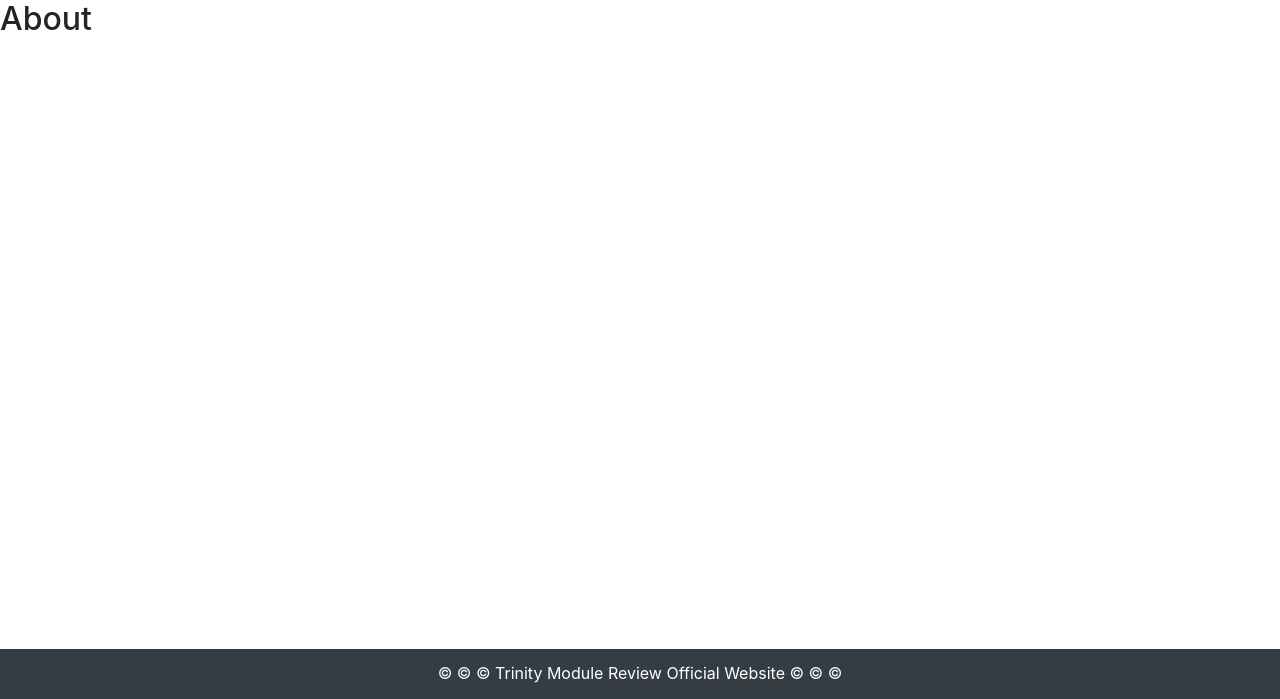
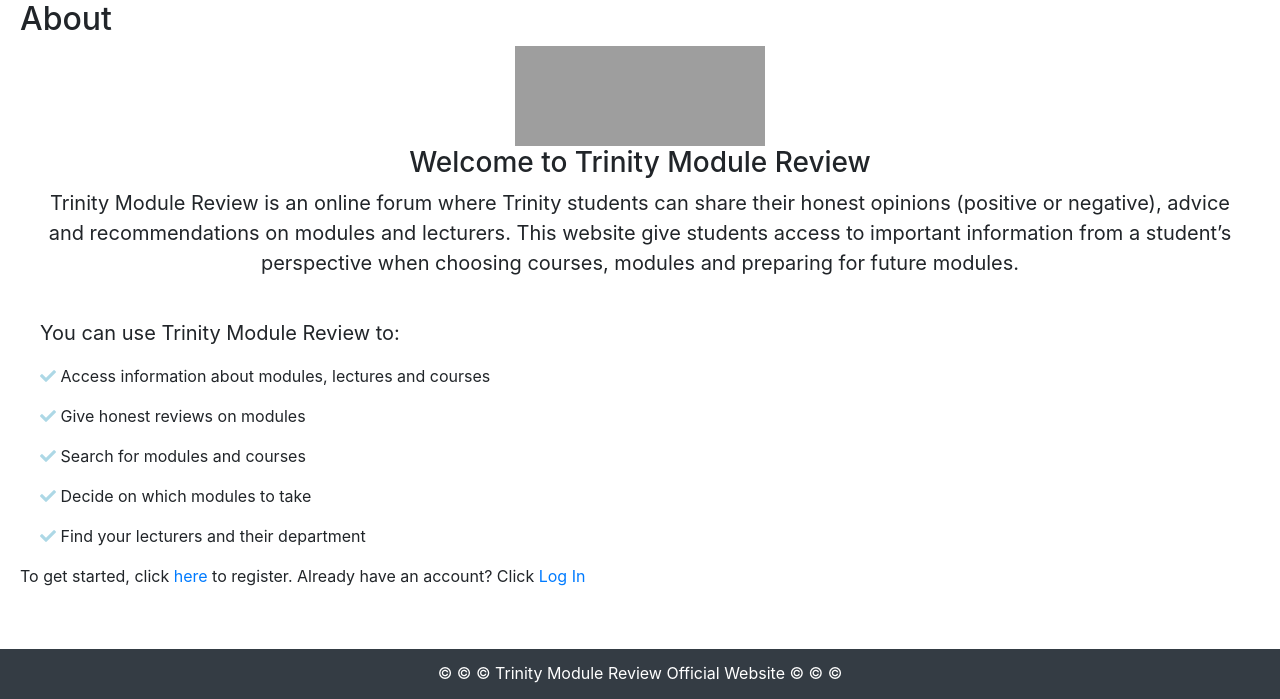
Before and after one commit to SeanFitzpatrick0/EBII1819--Trinity_Module_Review, a Django app: page /about/ in a window 1280 px wide. Shown: the part 101-800 px from the top of the page. Run offline with Django 3.2, Linux system fonts and the light colour scheme; some libraries are stand-ins or nearby versions; grey boxes are pictures that could not be loaded.

Commit message:
change in about section

```diff
--- a/Rate_Trinity/about/templates/about/home.html
+++ b/Rate_Trinity/about/templates/about/home.html
@@ -1,5 +1,24 @@
 {% extends "home/header.html" %}
 
 {% block content %}
-    <h2>About</h2>
+    <h2 style="margin-left: 20px">About</h2>
+    <center>
+        <img src="https://www.tcd.ie/identity/assets/images/trinity-common-use.jpg" alt="trinity logo" width="250" height="100">
+        </center>
+        <h3> <center>Welcome to Trinity Module Review </center></h3>
+
+        <p style="text-align: center; margin-left: 40px; margin-right: 40px; font-size: 20px">
+            Trinity Module Review is an online forum where Trinity students can share their honest opinions (positive or negative), advice and recommendations on modules and lecturers.
+            This website give students access to important information from a student’s perspective when choosing courses, modules and preparing for future modules.
+        </p>
+        <br>
+        <p style="margin-left: 40px; margin-right: 40px; font-size: 20px;"> You can use Trinity Module Review to: </p>
+        <p> <i class="fas fa-check" style="margin-left: 40px; color:lightblue;"> </i> Access information about modules, lectures and courses</p>
+        <p> <i class="fas fa-check" style="margin-left: 40px; color:lightblue;"> </i> Give honest reviews on modules </p>
+        <p> <i class="fas fa-check" style="margin-left: 40px; color:lightblue;"> </i> Search for modules and courses</p>
+        <p> <i class="fas fa-check" style="margin-left: 40px; color:lightblue;"> </i> Decide on which modules to take</p>
+        <p> <i class="fas fa-check" style="margin-left: 40px; color:lightblue;"> </i> Find your lecturers and their department</p>
+
+        <p style="margin-left: 20px;"> To get started, click <a href= "http://127.0.0.1:8000/users/register/">here </a> to register. Already have an account? Click <a href="http://127.0.0.1:8000/users/login/"> Log In</a></p>
+        <br>
 {% endblock  %}
```
